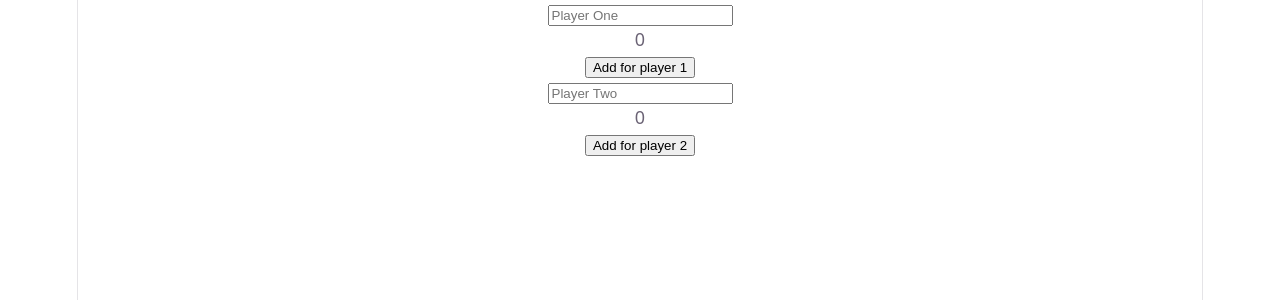
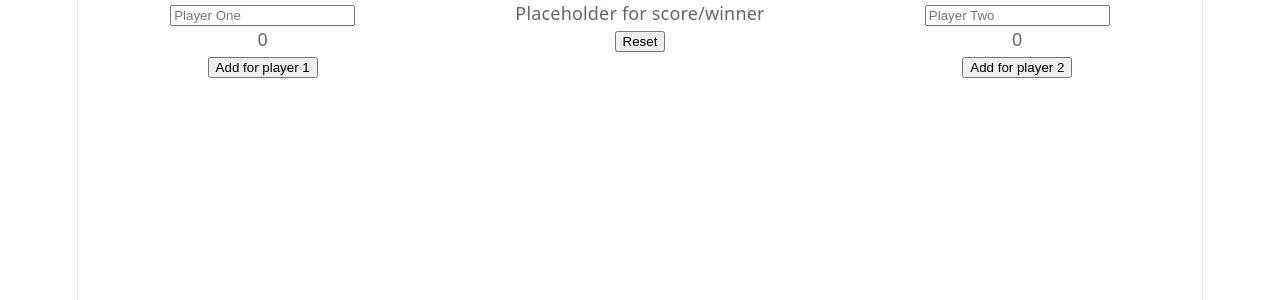
Before and after one commit to lwang79/platonic-lampshade, a React (Vite) app in the folder tennis-tracker/: page /track in a window 1280 px wide. Shown: the top 300 px of the page. Built offline with nearby package versions, Linux system fonts and the light colour scheme.

Commit message:
added styling for scoreboard

```diff
--- a/tennis-tracker/src/components/Button.tsx
+++ b/tennis-tracker/src/components/Button.tsx
@@ -1,14 +1,13 @@
 export type ButtonProps = {
-  type: 'button' | 'submit' | 'reset'
-  label: string
-  elementId: string
+  type?: 'button' | 'submit' | 'reset'
+  children: string
   onClick?: () => void
 }
 
-export const Button = ({ type, label, elementId, onClick }: ButtonProps) => {
+export const Button = ({ type="button", onClick, children }: ButtonProps) => {
   return (
-    <div id ={elementId}>
-      <button type={type} onClick={onClick}>{label}</button>
+    <div>
+      <button type={type} onClick={onClick}>{children}</button>
     </div>
   )
 }
--- /dev/null
+++ b/tennis-tracker/src/components/scoreboard/Scoreboard.module.css
@@ -0,0 +1,6 @@
+.parent {
+  display: grid;
+  grid-template-columns: repeat(3, 1fr);
+  grid-template-rows: repeat(1, 1fr);
+  gap: 8px;
+}
--- a/tennis-tracker/src/components/Scoreboard.tsx
+++ b/tennis-tracker/src/components/scoreboard/Scoreboard.tsx
@@ -1,6 +1,8 @@
-import type { Players, PointScore } from "../types";
+import type { Players, PointScore } from "../../types";
 import { useState } from "react";
-import { isGameOver } from "../utils/tennisScore";
+import { isGameOver } from "../../utils/tennisScore";
+import { Button } from "../Button";
+import styles from './Scoreboard.module.css'
 
 // Goal of scoreboard component:
 // xx be able to display both player names
@@ -48,6 +50,12 @@ export default function Scoreboard() {
 
   }
 
+  function reset() {
+    const nextPoints = emptyPoints
+
+    setPoints(nextPoints)
+  }
+
   // check if game is over
   // const winner = isGameOver(nextPoints)
 
@@ -56,18 +64,21 @@ export default function Scoreboard() {
   // }
 
   return (
-    <div>
+    <div className={styles.parent}>
       <div>
         <input type="text" value={playerOne ?? ""} onChange={(e) => setPlayerOne(e.target.value)} placeholder="Player One"/>
         <p>{points.p1}</p>
-        <button onClick={ () => addPoints('p1')}>Add for player 1</button>
+        <Button onClick={ () => addPoints('p1')}>Add for player 1</Button>
+      </div>
+      <div>
+        <p>Placeholder for score/winner</p>
+        <Button type="reset" onClick={ () => reset()}>Reset</Button>
       </div>
       <div>
         <input type="text" value={playerTwo ?? ""} onChange={(e) => setPlayerTwo(e.target.value)} placeholder="Player Two"/>
         <p>{points.p2}</p>
-        <button onClick={ () => addPoints('p2')}>Add for player 2 </button>
+        <Button onClick={ () => addPoints('p2')}>Add for player 2 </Button>
       </div>
-      {/* <p>Player two:</p>  */}
     </div>
   )
 
--- a/tennis-tracker/src/pages/TrackMatchPage.tsx
+++ b/tennis-tracker/src/pages/TrackMatchPage.tsx
@@ -1,4 +1,4 @@
-import Scoreboard from "../components/Scoreboard"
+import Scoreboard from "../components/scoreboard/Scoreboard"
 
 export default function TrackMatchPage() {
 
```
